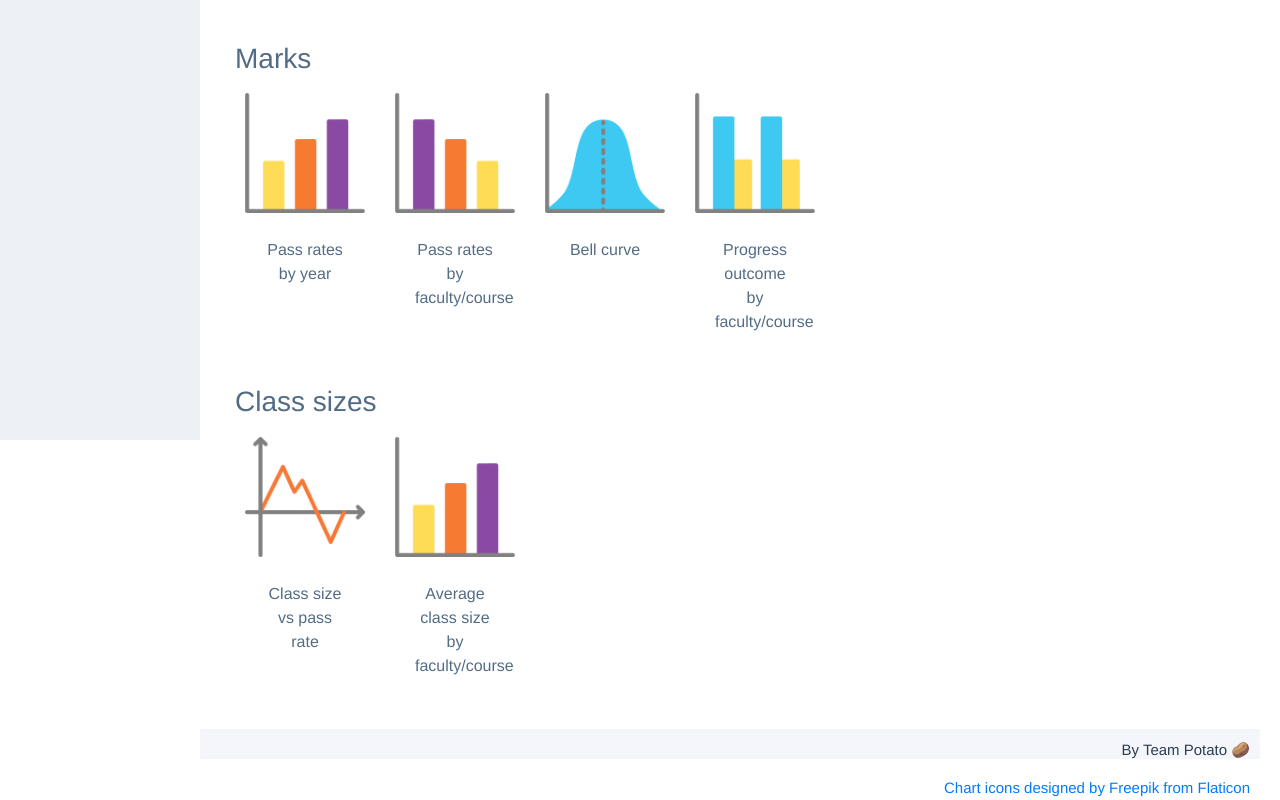
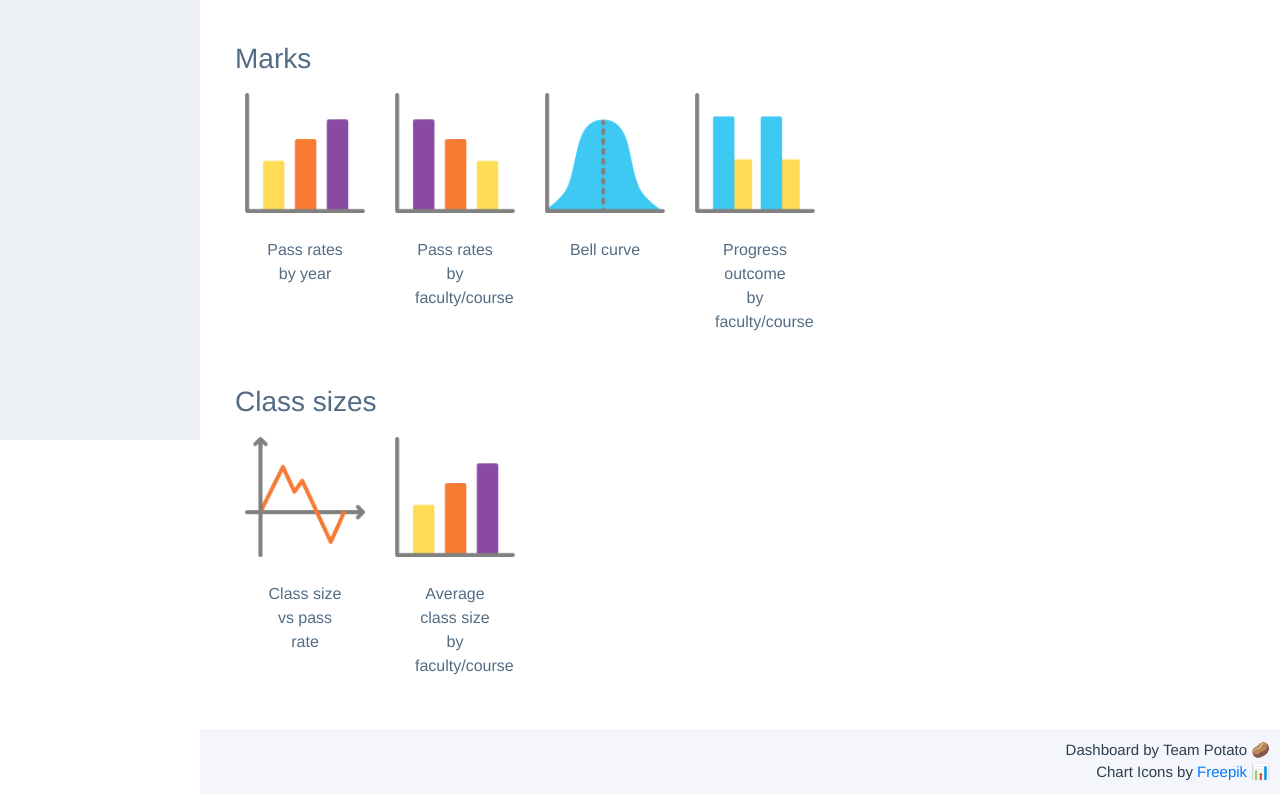
Before and after one commit to nishai/SDP-Dashboard-frontend, a Vue app: page / in a window 1280 px wide. Shown: the part 360-1160 px from the top of the page. Built offline with nearby package versions, Linux system fonts and the light colour scheme.

Commit message:
Fixed layout with bootstrap

```diff
--- a/src/App.vue
+++ b/src/App.vue
@@ -4,8 +4,8 @@
     <div id="app-content">
       <router-view id="app-view"></router-view>
       <div id="footer" class="footer">
-          <p>By Team Potato 🥔</p>
-          <a href="https://www.flaticon.com/packs/charts-diagrams">Chart icons designed by Freepik from Flaticon</a>
+        Dashboard by Team Potato 🥔 <br>
+        Chart Icons by <a href="https://www.flaticon.com/packs/charts-diagrams">Freepik</a> 📊
       </div>
     </div>
   </div>
@@ -23,16 +23,12 @@ export default {
 </script>
 
 <style>
-
+/* make sure the app takes up the entire window */
+/* for example if this was not here, the footer */
+/* could not be placed at the bottom of the screen */
 html,body {
   height:100%;
   width: 100%;
-}
-
-* {
-  margin: 0;
-  padding: 0;
-  /* border: 1px solid black; */
 }
 
 #app {
@@ -45,25 +41,24 @@ html,body {
 
 #footer {
   right: 0;
-  padding: 10px;  /* padding is added on to width */
-  width: calc(100% - 20px); /* make sure to keep up to date with sidebar */
-  margin-left: 0px; /* make sure to keep up to date with sidebar */
+  padding: 10px;    /* padding is added on to width */
+  width: 100%;      /* padding is included in this */
+  margin-left: 0;
 
   color: #2c3e50;
   text-align: right;
   background: #f4f6fb;
   font-size: 15px;
-  height: 30px;
+  height: 65px;    /* padding is included in this */
 }
 
 #app-content {
-    margin-left: 200px;
-    width: calc(100% - 200px);
-    height: 100%;
+  margin-left: 200px;         /* make sure to keep up to date with sidebar */
+  width: calc(100% - 200px);  /* make sure to keep up to date with sidebar */
+  height: 100%;
 }
 
 #app-view {
-    min-height: calc(100% - 30px - 2*10px);
+  min-height: calc(100% - 65px - 16px); /* why tf is there also the -16px */
 }
-
 </style>
--- a/src/pages/Dashboard.vue
+++ b/src/pages/Dashboard.vue
@@ -30,7 +30,7 @@
 import Heading from '../components/Heading.vue';
 import Chart from '../components/charts/Chart.vue';
 import Table from '../components/charts/Table.vue';
-import List from '../components/List.vue';
+import List from '../components/charts/List.vue';
 
 export default {
   name: 'Dashboard',
--- a/src/pages/Query.vue
+++ b/src/pages/Query.vue
@@ -4,7 +4,7 @@
     <p class="content"> This is just an example page </p>
     <p class="content" v-bind:style="style"> {{ info }} </p>
     <Heading heading_text="Query Components"></Heading>
-    <p>
+    <p class="content">
       <template v-for="child in children">
         <component :is="child" :key="child.name"></component>
       </template>
```
Also changed, not shown: src/components/query/QueryFilter.vue (+13 -1 lines), src/components/charts/List.vue (renamed from src/components/List.vue).
